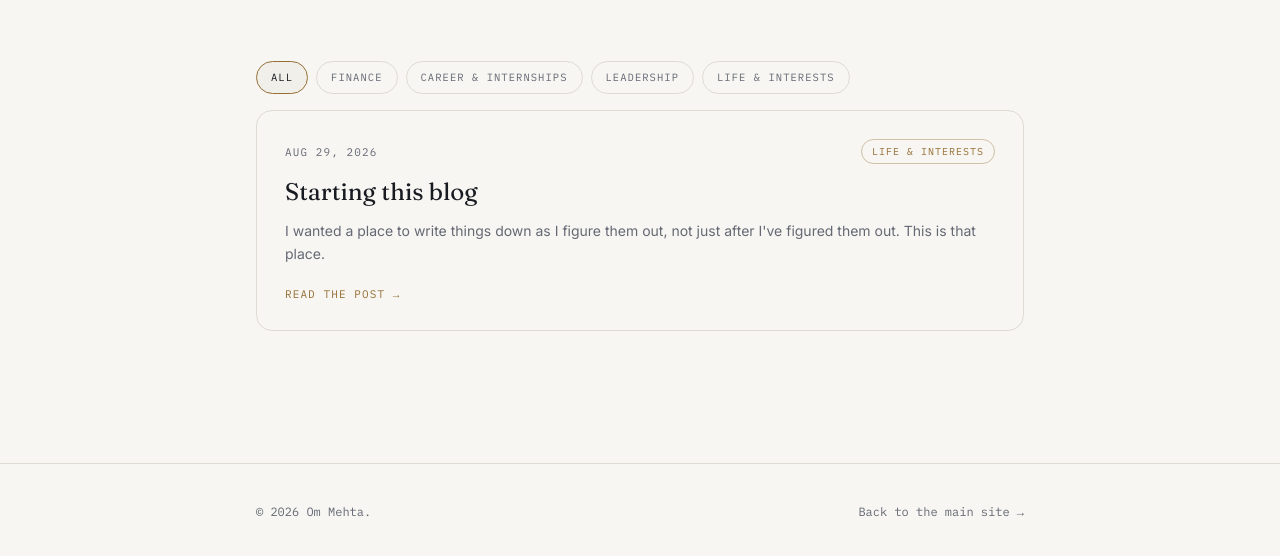
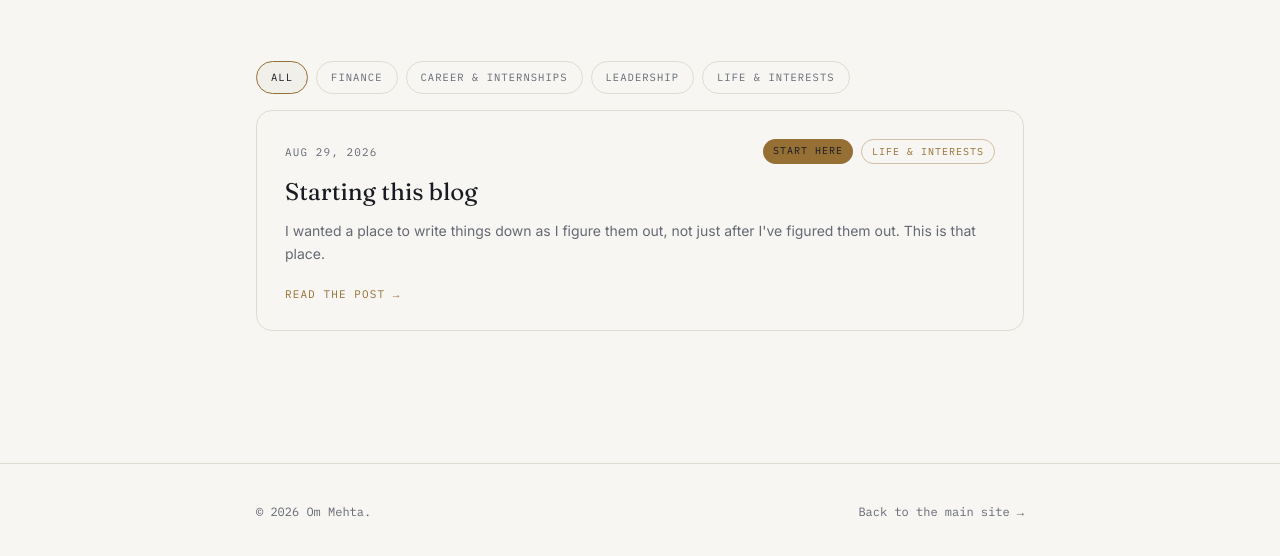
Before and after one commit to omvickmehta-arch/Om-Mehta-E-Portfolio, a website: page thoughts.html in a window 1280 px wide. Shown: the part 296-852 px from the top of the page. Drawn offline with nearby package versions, Linux system fonts and the light colour scheme.

Commit message:
Update thoughts.html

```diff
--- a/thoughts.html
+++ b/thoughts.html
@@ -168,6 +168,8 @@
        - title: post title
        - tags: array of 1+ strings, each one from the TAGS list above
        - body: array of paragraph strings (each becomes its own <p>)
+       - pinned: optional. Set to true and it always shows, ignoring the
+         active filter — meant for a welcome/intro post, not regular posts.
        Newest post should go first in the array.
        ========================================================= */
     var posts = [
@@ -176,6 +178,7 @@
         date: "Aug 29, 2026",
         title: "Starting this blog",
         tags: ["Life & Interests"],
+        pinned: true,
         body: [
           "I wanted a place to write things down as I figure them out, not just after I've figured them out. This is that place.",
           "Expect notes on what I'm learning in finance classes, things I pick up from internships, and probably a few detours into hiking, basketball, and whatever I'm cooking that week.",
@@ -194,10 +197,10 @@
        5. Giscus will show you a repo-id and category-id. Paste them below.
        Until these are filled in, a setup notice shows instead of a broken widget.
        ========================================================= */
-    var GISCUS_REPO = "your-github-username/your-repo-name";
-    var GISCUS_REPO_ID = "PASTE_REPO_ID_HERE";
+    var GISCUS_REPO = "omvickmehta-arch/Om-Mehta-E-Portfolio";
+    var GISCUS_REPO_ID = "R_kgDOUIK44A";
     var GISCUS_CATEGORY = "Comments";
-    var GISCUS_CATEGORY_ID = "PASTE_CATEGORY_ID_HERE";
+    var GISCUS_CATEGORY_ID = "DIC_kwDOUIK44M4DEi15";
 
     var activeTag = 'All';
 
@@ -225,14 +228,17 @@
       var list = document.getElementById('post-list');
       list.innerHTML = '';
 
-      var visible = activeTag === 'All'
-        ? posts
-        : posts.filter(function (p) { return (p.tags || []).indexOf(activeTag) !== -1; });
+      var visible = posts.filter(function (p) {
+        return p.pinned || activeTag === 'All' || (p.tags || []).indexOf(activeTag) !== -1;
+      });
 
       visible.forEach(function (post) {
         var tagChips = (post.tags || []).map(function (t) {
           return '<span class="text-[10px] font-mono uppercase tracking-widest text-gold border border-gold/40 rounded-full px-2.5 py-1">' + t + '</span>';
         }).join('');
+        var pinnedChip = post.pinned
+          ? '<span class="text-[10px] font-mono uppercase tracking-widest text-ink bg-gold rounded-full px-2.5 py-1">Start Here</span>'
+          : '';
 
         var card = document.createElement('a');
         card.href = '#' + post.id;
@@ -240,7 +246,7 @@
         card.innerHTML =
           '<div class="flex items-center justify-between flex-wrap gap-3 mb-3">' +
             '<p class="font-mono text-[11px] text-muted uppercase tracking-widest">' + post.date + '</p>' +
-            '<div class="flex flex-wrap gap-2">' + tagChips + '</div>' +
+            '<div class="flex flex-wrap gap-2">' + pinnedChip + tagChips + '</div>' +
           '</div>' +
           '<h2 class="font-display text-2xl text-ink mb-3">' + post.title + '</h2>' +
           '<p class="text-muted text-sm leading-relaxed">' + post.body[0] + '</p>' +
```
